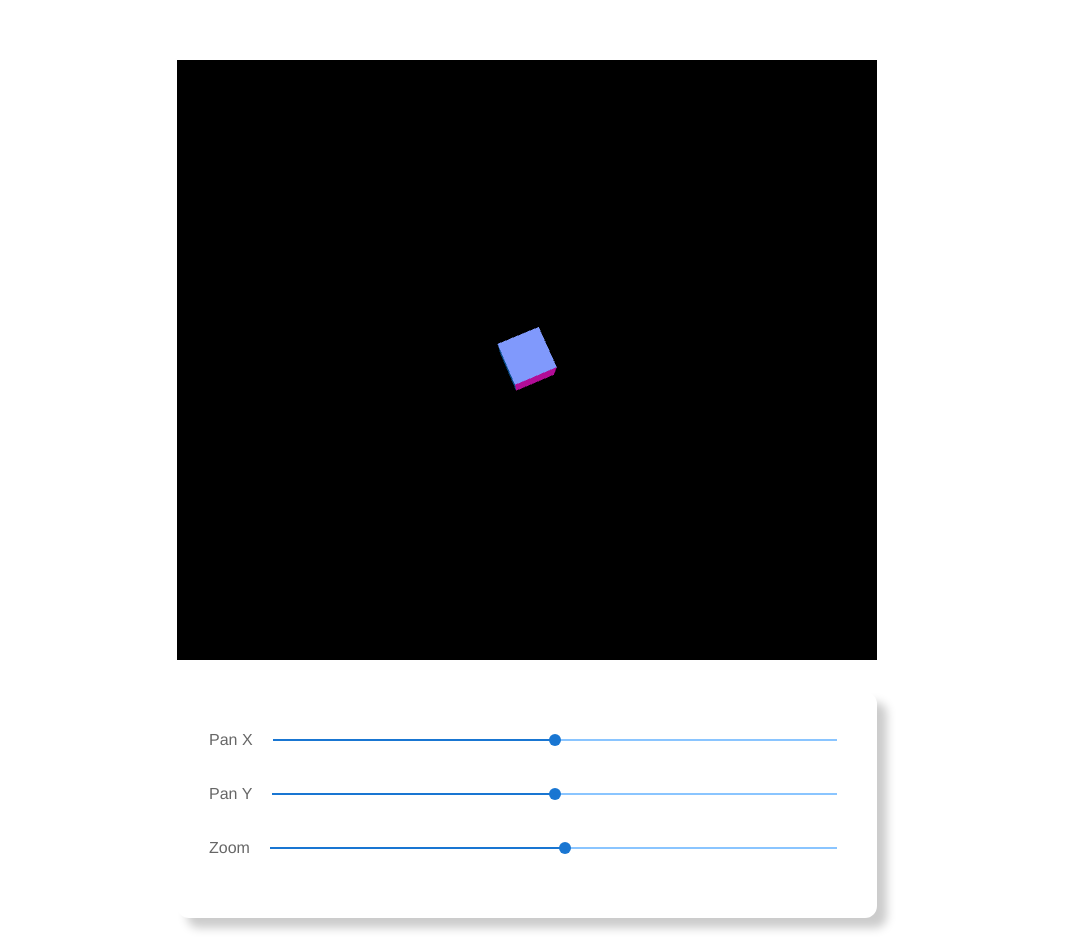
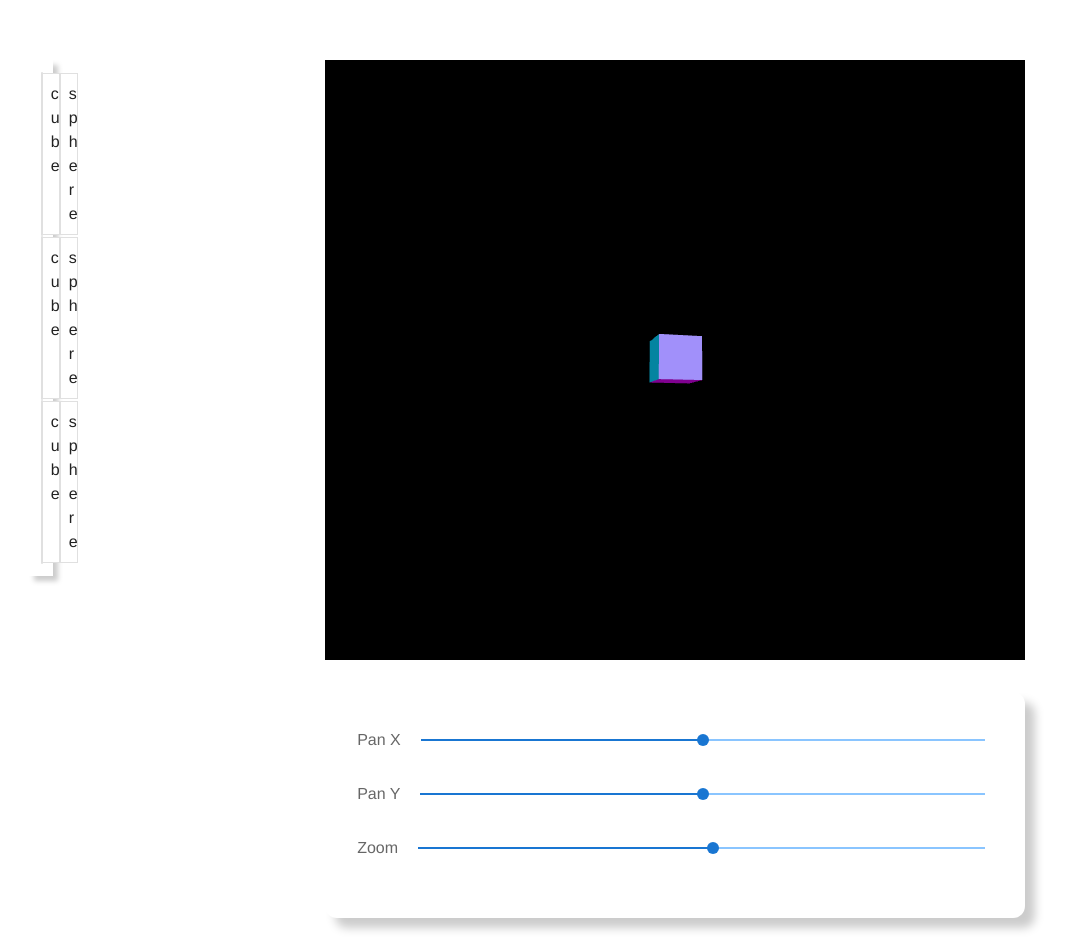
Before and after one commit to LuisPalominoTrevilla/gl-paint-3d, a Vue app: page / in a window 1280 px wide. Shown: the whole page, without its empty margins (113-1182 px from the left). Built offline with nearby package versions, Linux system fonts and the light colour scheme.

Commit message:
created Geometry toolbox
Signed-off-by: Brian Reyes Gálvez <brianreyesg@gmail.com>

```diff
--- a/src/App.vue
+++ b/src/App.vue
@@ -1,6 +1,9 @@
 <template>
   <v-app>
     <div class="main-container">
+      <div class="left">
+        <geometry-toolbox/>
+      </div>
       <div class="center">
         <paint-canvas :cameraData="cameraData" />
         <camera-toolbox :cameraData="cameraData" />
@@ -12,14 +15,15 @@
 <script>
 import PaintCanvas from "./components/PaintCanvas";
 import CameraToolbox from "./components/CameraToolbox";
-
+import GeometryToolbox from './components/GeometryToolbox';
 import "./styles/index.scss";
 
 export default {
   name: "App",
   components: {
     PaintCanvas,
-    CameraToolbox
+    CameraToolbox,
+    GeometryToolbox,
   },
   data() {
     return {
@@ -52,5 +56,8 @@ export default {
     flex-direction: column;
     justify-content: space-around;
   }
+  .left {
+    width: 1%;
+  }
 }
 </style>
--- /dev/null
+++ b/src/components/GeometryToolbox.vue
@@ -0,0 +1,22 @@
+<template>
+    <v-container class="toolbox">
+            <v-card class="d-flex pa-0"
+            outlined
+            tiled
+            v-for="a in 3"
+            :key="a"
+            >
+                <v-card class="tool"
+                outlined
+                tile
+                >
+                    cube
+                </v-card>
+                <v-card class="tool"
+                outlined
+                tile>
+                    sphere
+                </v-card>
+            </v-card>
+    </v-container>
+</template>
--- a/src/styles/index.scss
+++ b/src/styles/index.scss
@@ -4,3 +4,15 @@
   box-shadow: 10px 10px 10px rgb(204, 204, 204);
   padding: 2rem;
 }
+
+.toolbox{
+  width: 10rem;
+  box-shadow: 5px 5px 5px rgb(204, 204, 204);
+  display:flex;
+  flex-direction: column;
+}
+
+.tool{
+  flex:1;
+  padding: 8px;
+}
```
Also changed, not shown: 1 other file (tests, documents, lock files or other folders).
